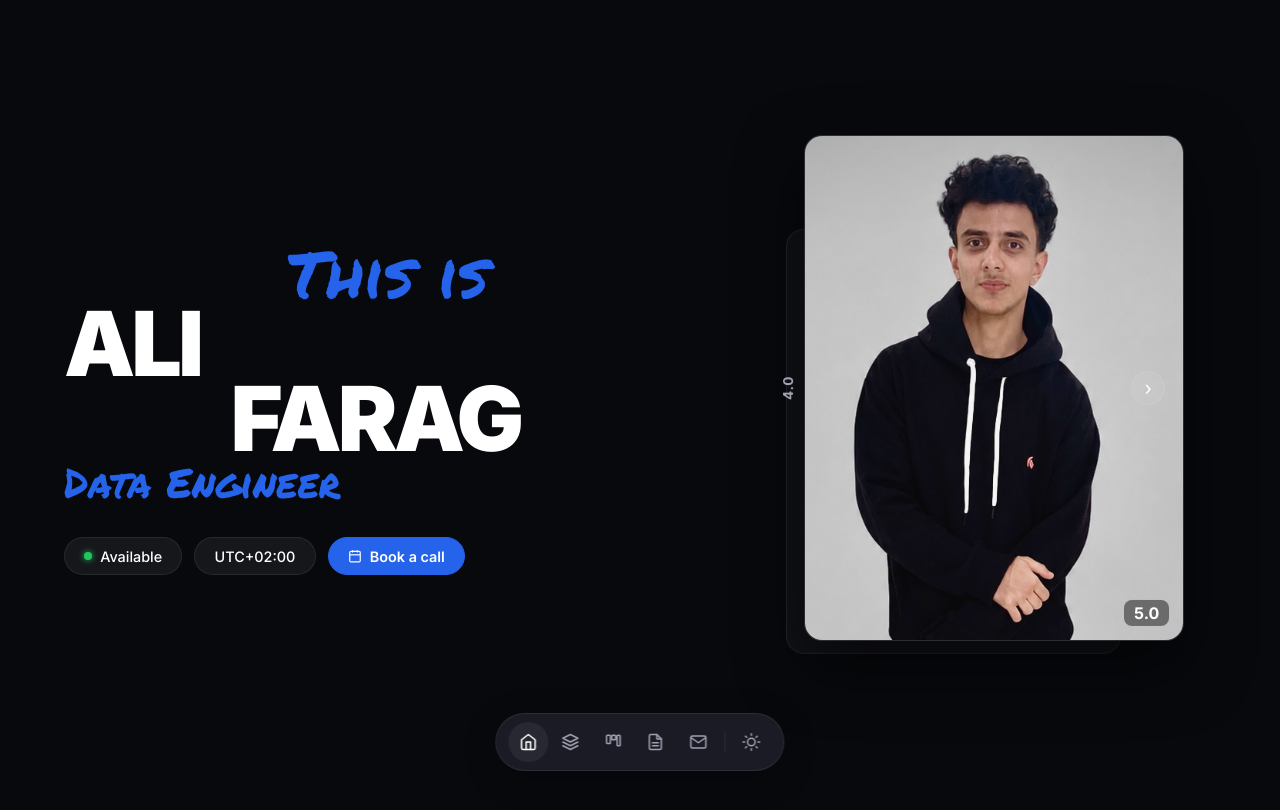
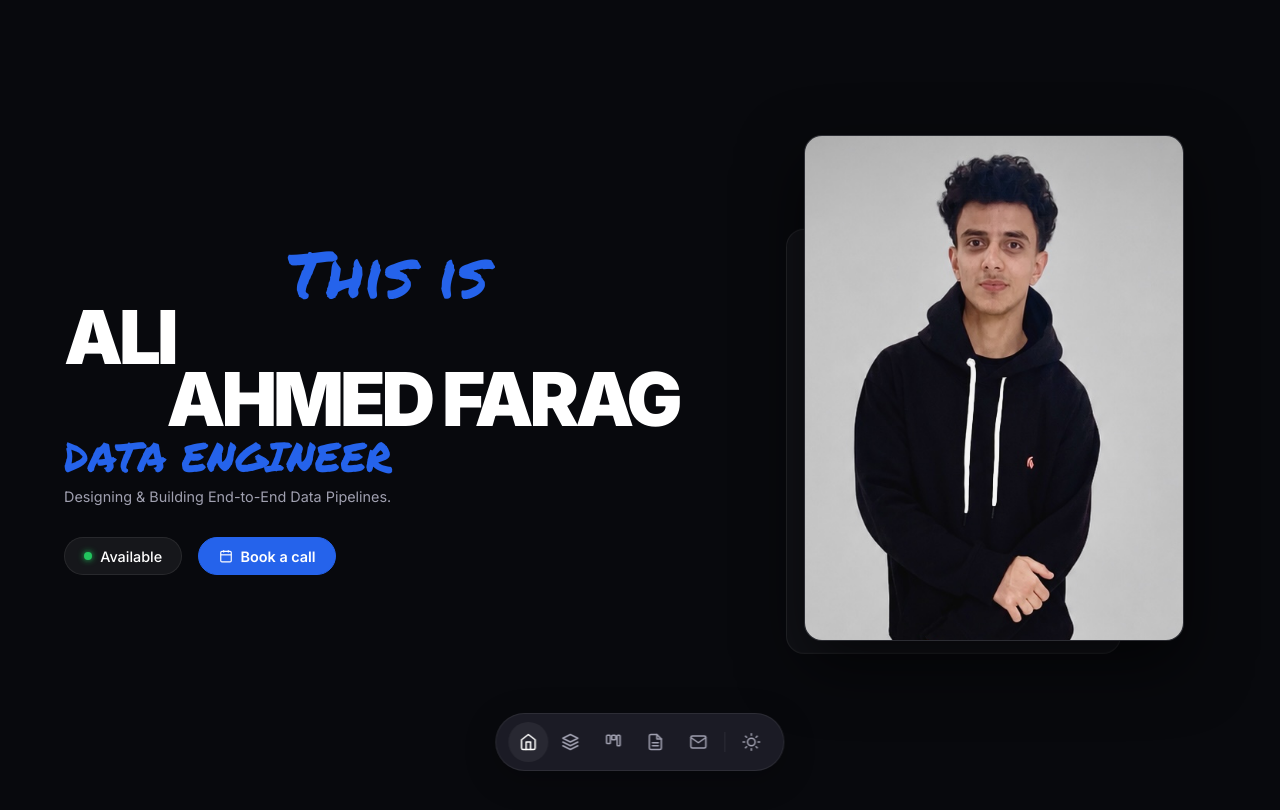
Before and after one commit to Ali-Ahmed-Farag/ali-farag-portfolio, an Angular app: page / in a window 1280 px wide. Shown: the top 810 px of the page. Built offline with nearby package versions, Linux system fonts and the light colour scheme.

Commit message:
feat: polish portfolio hero section

```diff
--- a/src/app/hero/hero.component.html
+++ b/src/app/hero/hero.component.html
@@ -10,15 +10,12 @@
     <p class="hero__title">
       <span class="hero__title-text">{{ title }}</span>
     </p>
-    <div class="hero__dots">
-      <span *ngFor="let d of [0,1,2,3,4,5,6,7,8,9,10,11]" class="dot"></span>
-    </div>
+    <p class="hero__tagline">{{ tagline }}</p>
     <div class="hero__badges">
       <div class="badge badge--status">
         <span class="badge__dot"></span>
         <span>{{ status }}</span>
       </div>
-      <div class="badge">{{ timezone }}</div>
       <button class="badge badge--cta" (click)="openContact()">
         <svg width="14" height="14" viewBox="0 0 24 24" fill="none" stroke="currentColor" stroke-width="2">
           <rect x="3" y="4" width="18" height="18" rx="2"/>
--- a/src/app/hero/hero.component.scss
+++ b/src/app/hero/hero.component.scss
@@ -47,7 +47,7 @@
 
     span {
       display: block;
-      font-size: clamp(2rem, 7vw, 7rem);
+      font-size: clamp(2rem, 5.8vw, 7rem);
       font-weight: 900;
       letter-spacing: -4px;
       color: var(--text-primary);
@@ -58,12 +58,12 @@
     &-first { animation: slideLeft 0.55s 0.1s ease both; }
     &-last  {
       animation: slideLeft 0.55s 0.2s ease both;
-      margin-left: clamp(4rem, 13vw, 13rem);
+      margin-left: clamp(2.5rem, 8vw, 8rem);
     }
   }
 
   &__title {
-    margin-bottom: 2rem;
+    margin-bottom: 0.4rem;
     animation: slideLeft 0.55s 0.3s ease both;
     align-self: flex-start;
 
@@ -75,27 +75,19 @@
     }
   }
 
-  &__dots {
-    position: absolute;
-    left: -0.4rem;
-    top: 60%;
-    display: grid;
-    grid-template-columns: repeat(3, 1fr);
-    gap: 7px;
-    animation: fadeIn 0.8s 0.5s ease both;
-
-    .dot {
-      width: 5px;
-      height: 5px;
-      border-radius: 50%;
-      border: 1.5px solid var(--dot-color);
-    }
+  &__tagline {
+    margin: 0 0 1.8rem;
+    font-size: clamp(0.9rem, 1.1vw, 1.05rem);
+    line-height: 1.55;
+    color: var(--text-secondary);
+    animation: slideLeft 0.55s 0.35s ease both;
+    align-self: flex-start;
   }
 
   &__badges {
     display: flex;
     align-items: center;
-    gap: 0.75rem;
+    gap: 1rem;
     flex-wrap: wrap;
     animation: slideUp 0.55s 0.4s ease both;
     align-self: flex-start;
@@ -240,7 +232,6 @@ a.badge--cta {
 @keyframes slideDown { from { opacity:0; transform:translateY(-20px) } to { opacity:1; transform:none } }
 @keyframes slideLeft { from { opacity:0; transform:translateX(-30px) } to { opacity:1; transform:none } }
 @keyframes slideUp   { from { opacity:0; transform:translateY(20px) }  to { opacity:1; transform:none } }
-@keyframes fadeIn    { from { opacity:0 } to { opacity:1 } }
 
 @media (max-width: 900px) {
   .hero {
@@ -252,15 +243,15 @@ a.badge--cta {
 
     &__left { flex: none; width: 100%; overflow: visible; align-items: center; padding-top: 0; }
     &__name span {
-      font-size: clamp(2.8rem, 14vw, 6rem);
+      font-size: clamp(2.4rem, 12vw, 5rem);
       letter-spacing: -2px;
       white-space: normal;
       word-break: break-word;
     }
     &__name-last { margin-left: 0; }
-    &__dots { display: none; }
-    &__badges { justify-content: center; align-self: center; gap: 0.6rem; }
-    &__title { align-self: center; margin-bottom: 1.4rem; }
+    &__badges { justify-content: center; align-self: center; gap: 0.8rem; }
+    &__title { align-self: center; margin-bottom: 0.35rem; }
+    &__tagline { align-self: center; text-align: center; margin-bottom: 1.2rem; }
     &__right { width: 100%; flex: none; }
   }
 }
--- a/src/app/hero/hero.component.ts
+++ b/src/app/hero/hero.component.ts
@@ -20,10 +20,10 @@ export class HeroComponent extends PageTransition implements OnInit {
   }
 
   firstName = 'Ali';
-  lastName  = 'Farag';
-  title     = 'Data Engineer';
+  lastName  = 'Ahmed Farag';
+  title     = 'DATA ENGINEER';
   status    = 'Available';
-  timezone  = 'UTC+02:00';
+  tagline   = 'Designing & Building End-to-End Data Pipelines.';
   photoPath = 'assets/images/profile.jpg';
 
   constructor(private router: Router) {
--- a/src/app/photo-card/photo-card.component.html
+++ b/src/app/photo-card/photo-card.component.html
@@ -5,12 +5,5 @@
   <!-- Main card -->
   <div class="card-main">
     <img [src]="photoPath" alt="Profile photo" class="card-main__img" />
-    <span class="card-main__rating card-main__rating--bottom">5.0</span>
   </div>
-
-  <!-- Side label -->
-  <span class="card-side-label">4.0</span>
-
-  <!-- Arrow -->
-  <button class="card-arrow" aria-label="Next">›</button>
 </div>
--- a/src/app/photo-card/photo-card.component.scss
+++ b/src/app/photo-card/photo-card.component.scss
@@ -38,60 +38,6 @@
     object-position: center 10%;
     display: block;
   }
-
-  &__rating {
-    position: absolute;
-    bottom: 14px;
-    right: 14px;
-    font-size: 1rem;
-    font-weight: 700;
-    color: var(--text-primary);
-    background: rgba(0,0,0,0.45);
-    backdrop-filter: blur(6px);
-    padding: 3px 10px;
-    border-radius: 8px;
-
-    [data-theme="light"] & {
-      background: rgba(255,255,255,0.65);
-      color: #0a0a14;
-    }
-  }
-}
-
-/* Side label */
-.card-side-label {
-  position: absolute;
-  left: -28px;
-  top: 50%;
-  transform: translateY(-50%) rotate(-90deg);
-  font-size: 0.85rem;
-  font-weight: 700;
-  color: var(--text-secondary);
-  letter-spacing: 0.05em;
-  z-index: 3;
-}
-
-/* Arrow button */
-.card-arrow {
-  position: fixed;
-  right: 1.2rem;
-  top: 50%;
-  transform: translateY(-50%);
-  width: 34px;
-  height: 34px;
-  border-radius: 50%;
-  border: 1px solid var(--border) !important;
-  background: var(--badge-bg) !important;
-  color: var(--text-primary);
-  font-size: 1.2rem;
-  display: flex;
-  align-items: center;
-  justify-content: center;
-  z-index: 100;
-  cursor: pointer;
-  transition: background 0.2s;
-
-  &:hover { background: var(--border) !important; }
 }
 
 @keyframes floatCard {
--- a/src/styles.scss
+++ b/src/styles.scss
@@ -12,7 +12,6 @@
   --nav-bg: rgba(20,21,28,0.85);
   --pill-bg: rgba(30,31,40,0.9);
   --badge-bg: rgba(255,255,255,0.06);
-  --dot-color: rgba(255,255,255,0.18);
   --shadow-card: rgba(0,0,0,0.6);
   --font-body: 'Inter', sans-serif;
   --font-brush: 'Permanent Marker', cursive;
@@ -30,7 +29,6 @@
   --nav-bg: rgba(255,255,255,0.85);
   --pill-bg: rgba(255,255,255,0.92);
   --badge-bg: rgba(0,0,0,0.05);
-  --dot-color: rgba(0,0,0,0.18);
   --shadow-card: rgba(100,130,180,0.25);
 }
 
```
